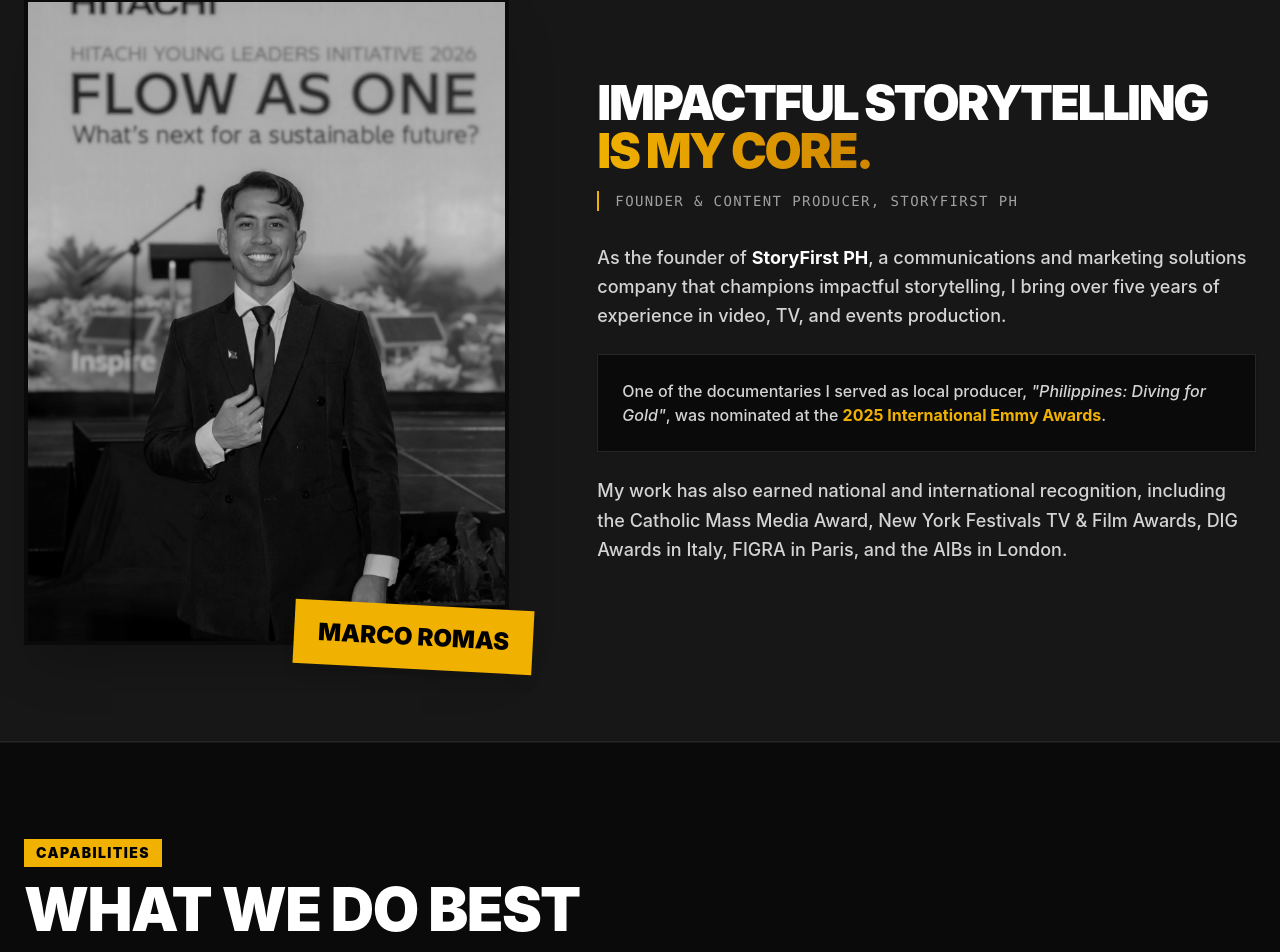
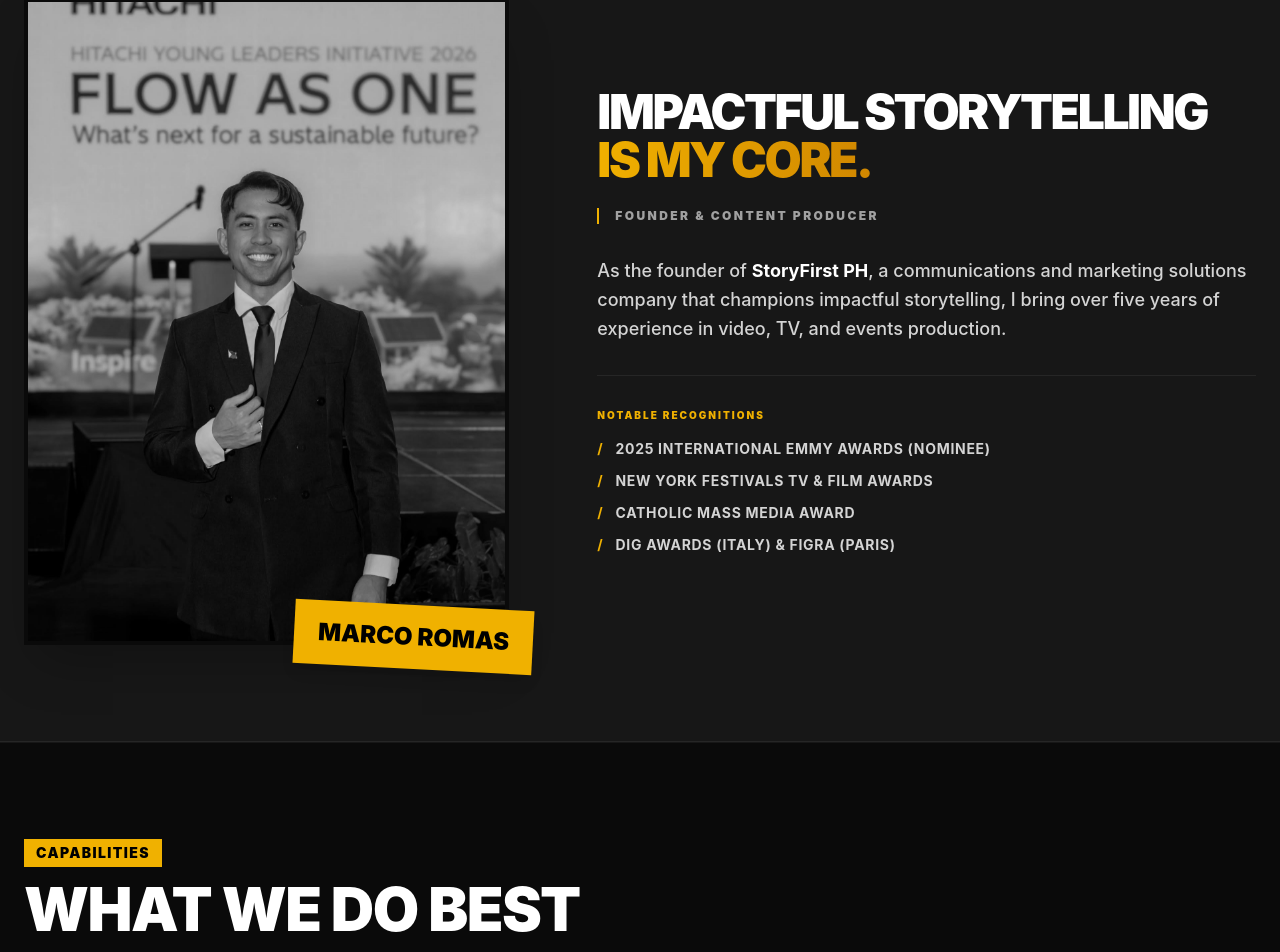
Before and after one commit to hfqhi/storyfirst-ph, a React (Vite) app: page / in a window 1280 px wide. Shown: the part 803-1755 px from the top of the page. Built offline with nearby package versions, Linux system fonts and the light colour scheme.

Commit message:
style(founder): redesign bio layout into editorial format with dedicated recognitions list

```diff
--- a/src/components/Founder.jsx
+++ b/src/components/Founder.jsx
@@ -8,7 +8,6 @@
       className="py-24 bg-neutral-100 dark:bg-neutral-900 transition-colors duration-500 px-6 border-y border-neutral-200 dark:border-neutral-800"
     >
       <div className="max-w-7xl mx-auto grid grid-cols-1 md:grid-cols-12 gap-12 items-center">
-        {/* Editorial Portrait Column */}
         <div className="md:col-span-5 relative">
           <div className="aspect-[3/4] overflow-hidden bg-neutral-200 dark:bg-neutral-800 border-4 border-white dark:border-neutral-950 shadow-2xl">
             <img
@@ -22,7 +21,6 @@
           </div>
         </div>
 
-        {/* Credentials Column */}
         <div className="md:col-span-7 space-y-8 md:pl-10 text-neutral-900 dark:text-white transition-colors duration-500">
           <div>
             <h2 className="text-4xl sm:text-5xl font-black uppercase tracking-tighter leading-none mb-2">
@@ -32,12 +30,12 @@
                 Is My Core.
               </span>
             </h2>
-            <p className="font-mono text-sm uppercase tracking-widest text-neutral-500 dark:text-neutral-400 mt-4 border-l-2 border-yellow-500 pl-4">
-              Founder & Content Producer, StoryFirst PH
+            <p className="text-xs font-black tracking-[0.2em] uppercase text-neutral-500 dark:text-neutral-400 mt-6 border-l-2 border-yellow-500 pl-4">
+              Founder & Content Producer
             </p>
           </div>
 
-          <div className="space-y-6 text-lg text-neutral-700 dark:text-neutral-300 font-medium leading-relaxed">
+          <div className="text-lg text-neutral-700 dark:text-neutral-300 font-medium leading-relaxed">
             <p>
               As the founder of{" "}
               <strong className="text-black dark:text-white">
@@ -47,20 +45,31 @@
               impactful storytelling, I bring over five years of experience in
               video, TV, and events production.
             </p>
-            <p className="p-6 bg-white dark:bg-neutral-950 border border-neutral-200 dark:border-neutral-800 shadow-sm text-base">
-              One of the documentaries I served as local producer,{" "}
-              <em>"Philippines: Diving for Gold"</em>, was nominated at the{" "}
-              <strong className="text-yellow-600 dark:text-yellow-500">
-                2025 International Emmy Awards
-              </strong>
-              .
-            </p>
-            <p>
-              My work has also earned national and international recognition,
-              including the Catholic Mass Media Award, New York Festivals TV &
-              Film Awards, DIG Awards in Italy, FIGRA in Paris, and the AIBs in
-              London.
-            </p>
+          </div>
+
+          {/* New Editorial Accolades List */}
+          <div className="mt-8 pt-8 border-t border-neutral-200 dark:border-neutral-800">
+            <h3 className="text-[10px] font-black tracking-[0.2em] uppercase text-yellow-500 mb-4">
+              Notable Recognitions
+            </h3>
+            <ul className="space-y-3 text-sm font-bold uppercase tracking-wider text-neutral-800 dark:text-neutral-300">
+              <li>
+                <span className="text-yellow-500 mr-2">/</span> 2025
+                International Emmy Awards (Nominee)
+              </li>
+              <li>
+                <span className="text-yellow-500 mr-2">/</span> New York
+                Festivals TV & Film Awards
+              </li>
+              <li>
+                <span className="text-yellow-500 mr-2">/</span> Catholic Mass
+                Media Award
+              </li>
+              <li>
+                <span className="text-yellow-500 mr-2">/</span> DIG Awards
+                (Italy) & FIGRA (Paris)
+              </li>
+            </ul>
           </div>
         </div>
       </div>
```
